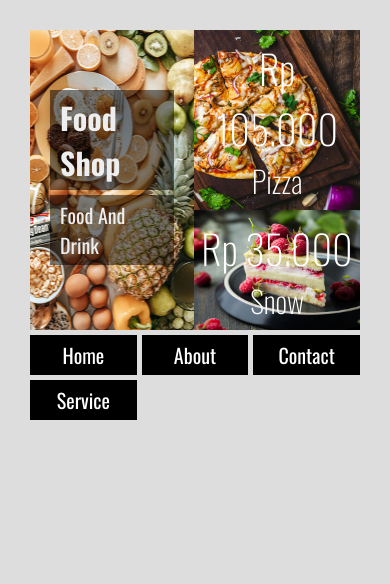
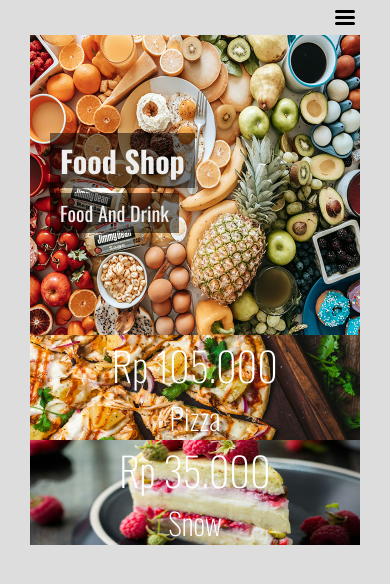
Before and after one commit to asnyahya/belajar-gid, a plain HTML site: page index.html in a window 390 px wide. Drawn offline with nearby package versions, Linux system fonts and the light colour scheme.

Commit message:
Membuat hamburger menu

```diff
--- a/index.html
+++ b/index.html
@@ -31,17 +31,30 @@
 
     <!-- Navigation -->
     <nav>
+      <div class="hamburger-menu">
+        <span></span>
+        <span></span>
+        <span></span>
+      </div>
       <div class="brand">
         <h2>Food Shop</h2>
       </div>
-      <ul class="menu">
+      <ul>
         <li><a href="#">Home</a></li>
         <li><a href="#">About</a></li>
+        <li><a href="#">Service</a></li>
         <li><a href="#">Contact</a></li>
-        <li><a href="#">Service</a></li>
       </ul>
     </nav>
   </div>
+
+  <!-- My script -->
+  <script>
+    document.querySelector('nav .hamburger-menu').addEventListener('click', function () {
+      document.querySelector('nav .hamburger-menu').classList.toggle('navbar');
+      document.querySelector('nav ul').classList.toggle('active');
+    })
+  </script>
 </body>
 
 </html>
--- a/style.css
+++ b/style.css
@@ -8,7 +8,7 @@ body {
   background-color: #ddd;
   font-family: 'Oswald', sans-serif;
   font-size: 20px;
-  margin: 30px;
+  margin: 40px;
 }
 
 img {
@@ -78,7 +78,7 @@ nav .brand {
   font-size: 1.4em;
 }
 
-nav .menu {
+nav ul {
   list-style-type: none;
   display: grid;
   grid-template-columns: repeat(auto-fit, minmax(100px, 1fr));
@@ -92,6 +92,40 @@ nav li a {
   padding: 5px;
   text-decoration: none;
   text-align: center;
+}
+
+.hamburger-menu {
+  position: absolute;
+  top: 10px;
+  right: 35px;
+  display: none;
+  flex-direction: column;
+  justify-content: space-between;
+  height: 15px;
+  cursor: pointer;
+  z-index: 99;
+}
+
+.hamburger-menu span {
+  display: block;
+  background-color: #000;
+  width: 20px;
+  height: 3px;
+  border-radius: 5px;
+  transition: all .5s;
+}
+
+.navbar span:nth-child(1) {
+  transform: rotate(-45deg) translate(0, 8px);
+}
+
+.navbar span:nth-child(2) {
+  transform: scale(0);
+  opacity: 0;
+}
+
+.navbar span:nth-child(3) {
+  transform: rotate(45deg) translate(0, -8px);
 }
 
 /* Responsive Design */
@@ -121,6 +155,41 @@ nav li a {
   }
 }
 
-@media only screen and (max-width: 768px) {}
+@media only screen and (max-width: 768px) {
+  nav {
+    order: -1;
+  }
 
-@media only screen and (max-width:576px) {}
+  nav ul {
+    position: absolute;
+    top: -100%;
+    right: 8%;
+    display: flex;
+    flex-direction: column;
+    justify-content: space-evenly;
+    background-color: #000;
+    width: 84%;
+    height: 50vh;
+    transition: all .5s;
+  }
+
+  .hamburger-menu {
+    display: flex;
+  }
+
+  nav ul.active {
+    top: 35px;
+  }
+}
+
+@media only screen and (max-width:576px) {
+  body {
+    margin: 30px;
+  }
+
+  header {
+    grid-template-areas: 'hero'
+      'feature-1'
+      'feature-2';
+  }
+}
```
